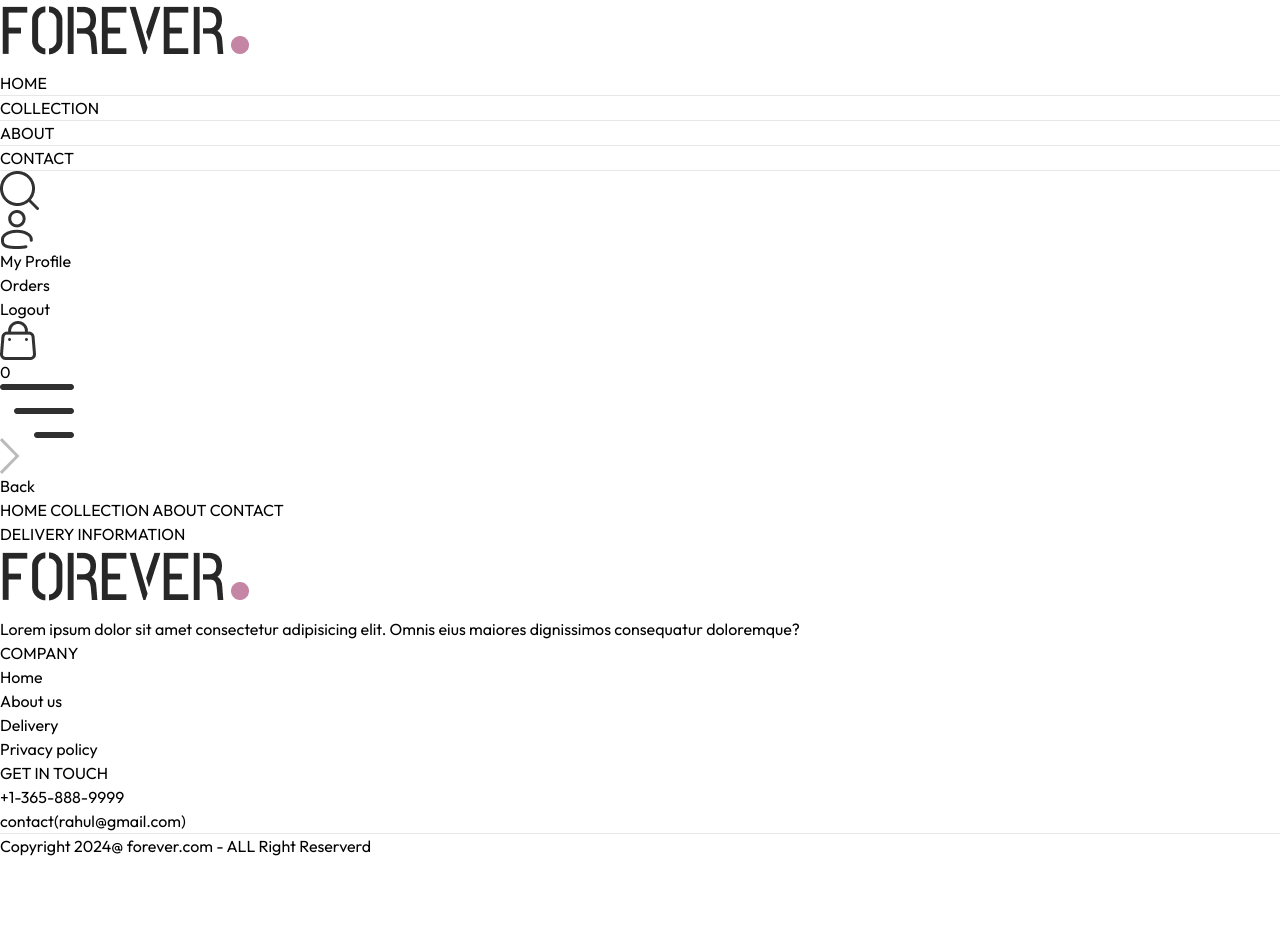
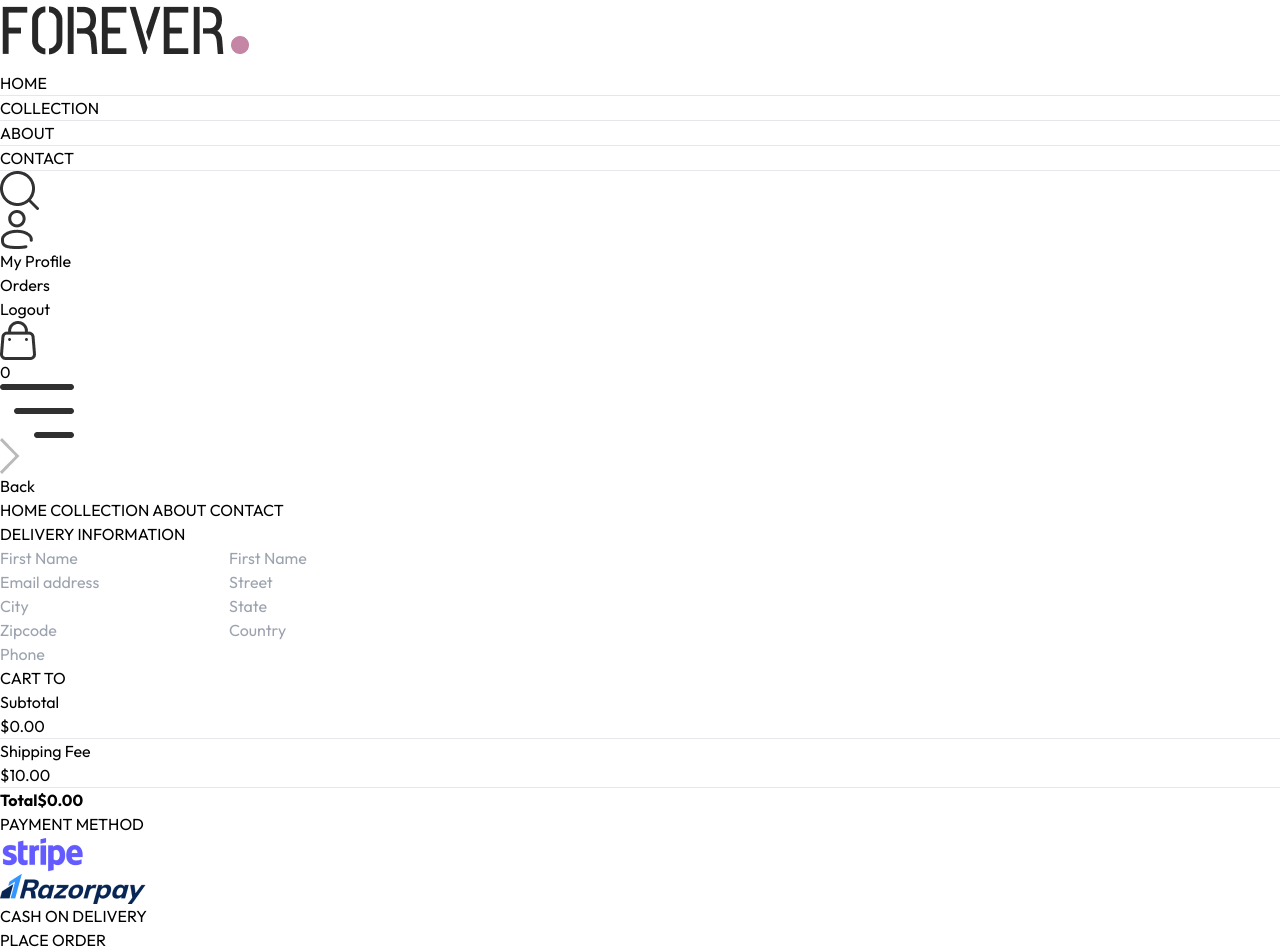
Before and after one commit to rahulrajput34/E-Commerce-Platform, a React (Vite) app in the folder frontend/: page /place-order in a window 1280 px wide. Shown: the top 952 px of the page. Before the commit the page ends 858 px from the top, so only its background shows below. Built offline with nearby package versions, Linux system fonts and the light colour scheme.

Commit message:
add placeOrder page

```diff
--- a/frontend/src/pages/Orders.jsx
+++ b/frontend/src/pages/Orders.jsx
@@ -2,7 +2,7 @@
 
 function Orders() {
   return (
-    <div>Orders</div>
+    <div></div>
   )
 }
 
--- a/frontend/src/pages/PlaceOrder.jsx
+++ b/frontend/src/pages/PlaceOrder.jsx
@@ -1,16 +1,67 @@
-import React from 'react'
+import React, { useContext, useState } from 'react'
 import Title from '../components/Title'
+import CartTotal from '../components/CartTotal'
+import { assets } from '../assets/assets'
+import { ShopContext } from '../context/ShopContext';
 
 function PlaceOrder() {
+  // give cod over here as default
+  const [method, setMethod] = useState('cod');
+  const {navigate} = useContext(ShopContext)
   return (
     <div className='flex flex-col sm:flex-row justify-between gap-4 pt-5 sm:pt-14 min-h-[80vh] border-t'>
       {/* ----  Left Side ---- */}
-        <div className='flex flex-col gap-4 w-full sm:max-w[480px]'>
-          <div className='text-xl sm:text-2xl my-3'>
-            <Title text1={'DELIVERY'} text2={'INFORMATION'}/>
+      <div className='flex flex-col gap-4 w-full sm:max-w-[480px]'>
+        <div className='text-xl sm:text-2xl my-3'>
+          <Title text1={'DELIVERY'} text2={'INFORMATION'} />
+        </div>
+        <div className='flex gap-3'>
+          <input className='border border-gray-300 rounded py-1.5 px-3.5 w-full' type="text" placeholder='First Name' />
+          <input className='border border-gray-300 rounded py-1.5 px-3.5 w-full' type="text" placeholder='First Name' />
+        </div>
+        <input className='border border-gray-300 rounded py-1.5 px-3.5 w-full' type="email" placeholder='Email address' />
+        <input className='border border-gray-300 rounded py-1.5 px-3.5 w-full' type="text" placeholder='Street' />
+        <div className='flex gap-3'>
+          <input className='border border-gray-300 rounded py-1.5 px-3.5 w-full' type="text" placeholder='City' />
+          <input className='border border-gray-300 rounded py-1.5 px-3.5 w-full' type="text" placeholder='State' />
+        </div>
+        <div className='flex gap-3'>
+          <input className='border border-gray-300 rounded py-1.5 px-3.5 w-full' type="number" placeholder='Zipcode' />
+          <input className='border border-gray-300 rounded py-1.5 px-3.5 w-full' type="text" placeholder='Country' />
+        </div>
+        <input className='border border-gray-300 rounded py-1.5 px-3.5 w-full' type="number" placeholder='Phone' />
+      </div>
+      {/*---- Right Side ----*/}
+      <div className='mt-8'>
+        <div className='mt-8 min-w-80'>
+          <CartTotal/>
+        </div>
+        <div className='mt-12'>
+          <Title text1={'PAYMENT'} text2={'METHOD'}/>
+          {/* ------- Payment Method Selection ------- */}
+          <div className='flex gap-3 flex-col lg:flex-row'>
+            {/* if someone click on the stripe then it will set the value in method varibale */}
+            {/* Then we check in if else the vareable value is same then show the css which we want */}
+            {/* This is how its works in all three */}
+            <div onClick={( )=> setMethod('stripe')} className='flex items-center gap-3 border p-2 px-3 cursor-pointer'>
+              <p className={`min-w-3.5 h-3.5 border rounded-full ${method === 'stripe'? 'bg-green-400' : ''}`}></p>
+              <img className='h-5 mx-4' src={assets.stripe_logo} alt="" />
+            </div>
+            <div onClick={() => setMethod('razorpay')} className='flex items-center gap-3 border p-2 px-3 cursor-pointer'>
+              <p className={`min-w-3.5 h-3.5 border rounded-full ${method === 'razorpay'? 'bg-green-400' : ''}`}></p>
+              <img className='h-5 mx-4' src={assets.razorpay_logo} alt="" />
+            </div>
+            <div onClick={() => setMethod('cod')} className='flex items-center gap-3 border p-2 px-3 cursor-pointer'>
+              <p className={`min-w-3.5 h-3.5 border rounded-full ${method === 'cod'? 'bg-green-400' : ''} `}></p>
+              <p className='text-gray-500 text-sm font-medium mx-4'>CASH ON DELIVERY</p>
+            </div>
           </div>
-
+          <div className='w-full text-end mt-8'>
+            {/* This is how we navigate to the orders page */}
+            <button onClick={() => navigate('/orders')} className='bg-black text-white px-16 py-3 text-sm'>PLACE ORDER</button>
+          </div>
         </div>
+      </div>
     </div>
   )
 }
```
